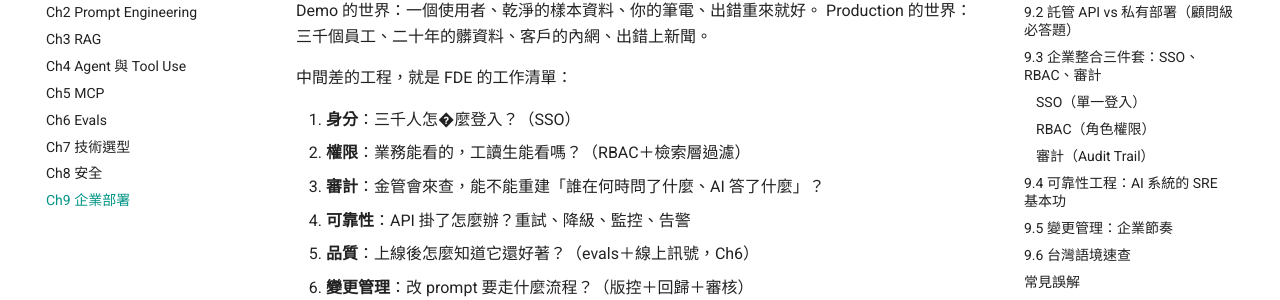
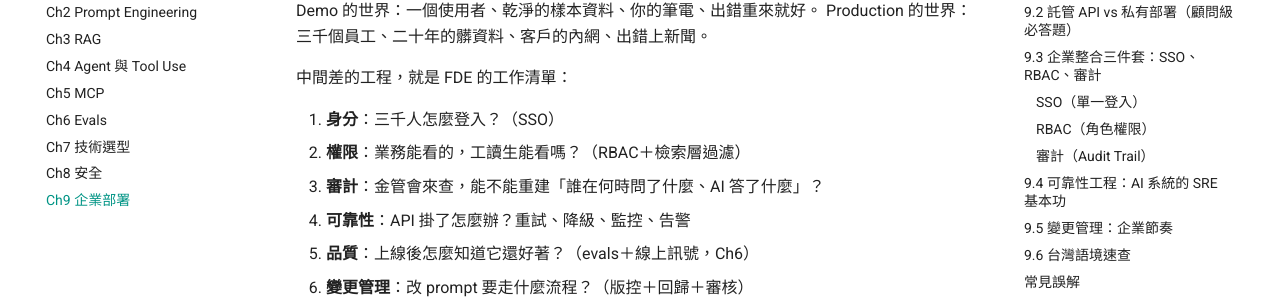
Before and after one commit to katelin013/fde-textbook, an MkDocs documentation site: the page built from docs/ch9-enterprise-deployment.md, in a window 1280 px wide and 900 px high, scrolled down 318 px. Shown: the part 150-450 px from the top of the window. Built offline with MkDocs 1.6.1 and Material for MkDocs 9.7.7, drawn with Linux system fonts in a browser that asks for light colours; comment, search, counter and statistics services are not loaded.

```diff
--- a/docs/ch9-enterprise-deployment.md
+++ b/docs/ch9-enterprise-deployment.md
@@ -15,7 +15,7 @@ Production 的世界：三千個員工、二十年的髒資料、客戶的內網
 
 中間差的工程，就是 FDE 的工作清單：
 
-1. **身分**：三千人怎�麼登入？（SSO）
+1. **身分**：三千人怎麼登入？（SSO）
 2. **權限**：業務能看的，工讀生能看嗎？（RBAC＋檢索層過濾）
 3. **審計**：金管會來查，能不能重建「誰在何時問了什麼、AI 答了什麼」？
 4. **可靠性**：API 掛了怎麼辦？重試、降級、監控、告警
```
